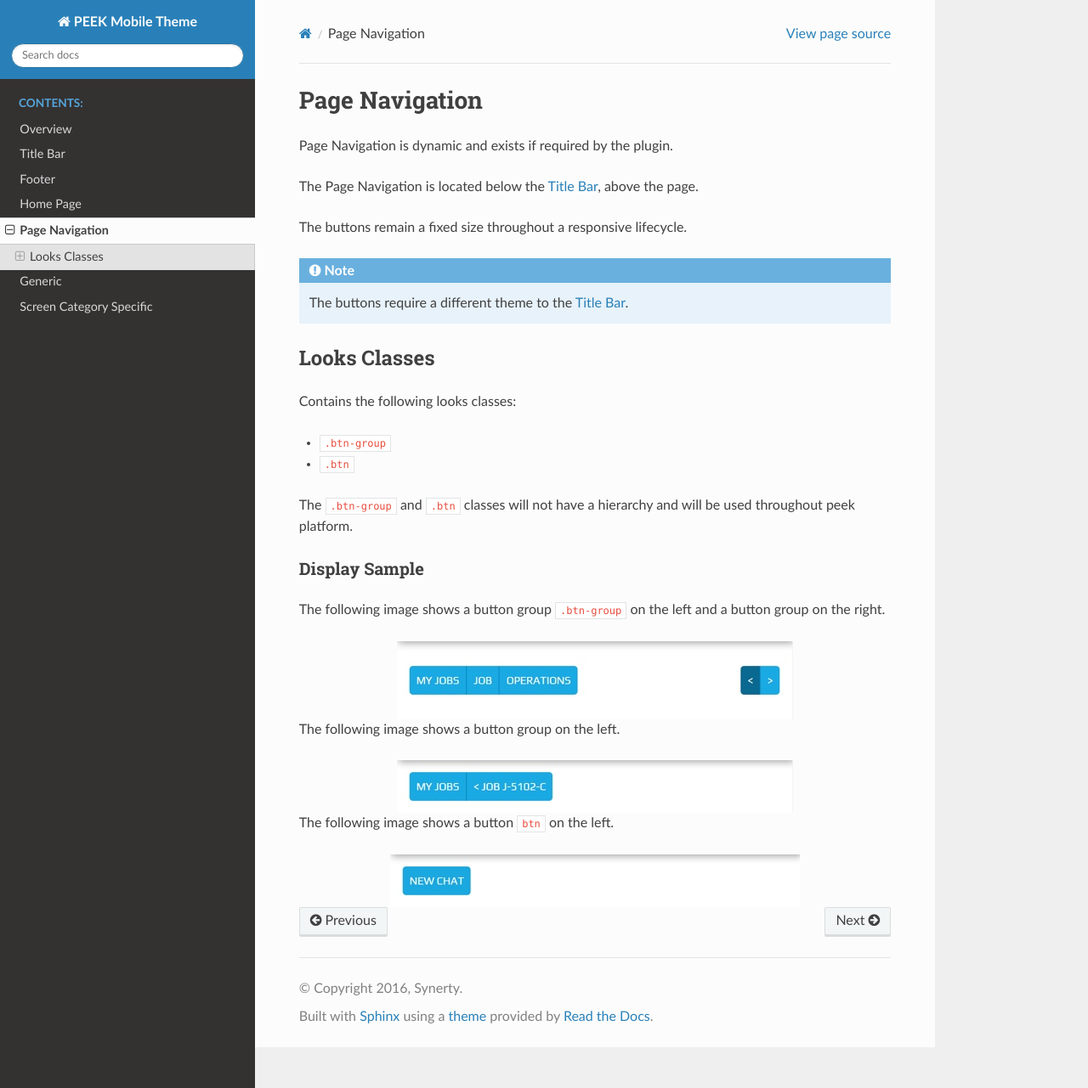
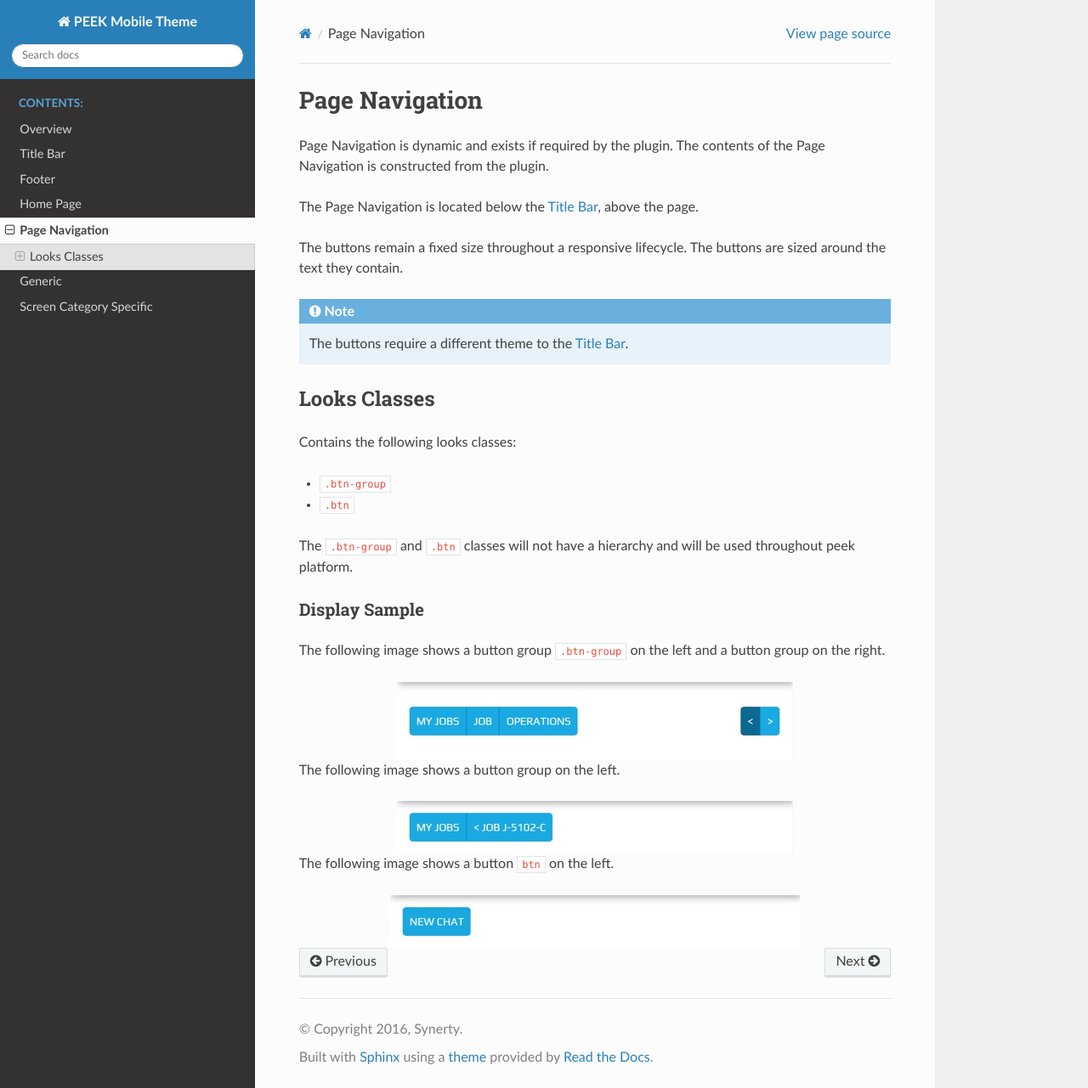
Before and after one commit to Synerty/peek-mobile-theme, a Sphinx documentation site: the page built from docs/page_navigation/page_navigation.rst, in a window 1280 px wide and 1281 px high. Shown: the whole window at 85% size. Built offline with Sphinx 7.4.7 and the Read the Docs theme 2.0.0, drawn with Linux system fonts in a browser that asks for light colours.

Commit message:
add requirements to the 'Page Navigation'
PEEK-68

```diff
--- a/docs/page_navigation/page_navigation.rst
+++ b/docs/page_navigation/page_navigation.rst
@@ -4,11 +4,13 @@
 Page Navigation
 ===============
 
-Page Navigation is dynamic and exists if required by the plugin.
+Page Navigation is dynamic and exists if required by the plugin.  The contents of the
+Page Navigation is constructed from the plugin.
 
 The Page Navigation is located below the :ref:`title_bar`, above the page.
 
-The buttons remain a fixed size throughout a responsive lifecycle.
+The buttons remain a fixed size throughout a responsive lifecycle.  The buttons are
+sized around the text they contain.
 
 .. note:: The buttons require a different theme to the :ref:`title_bar`.
 
```
